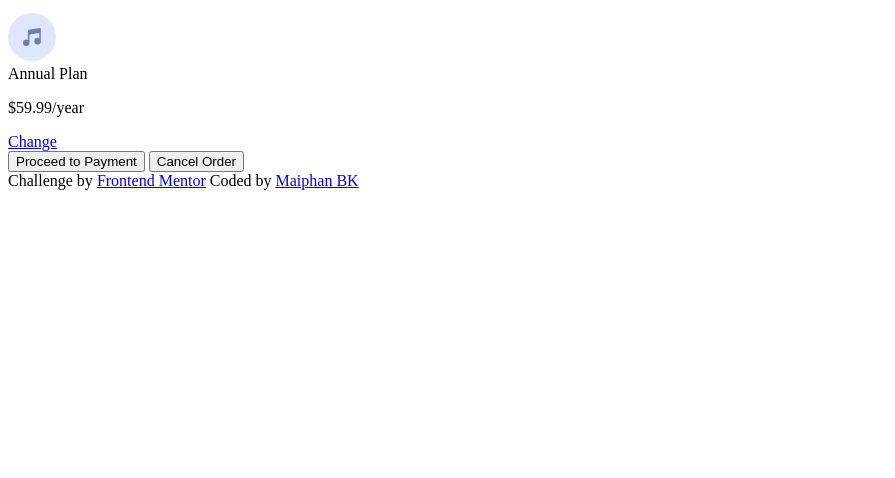
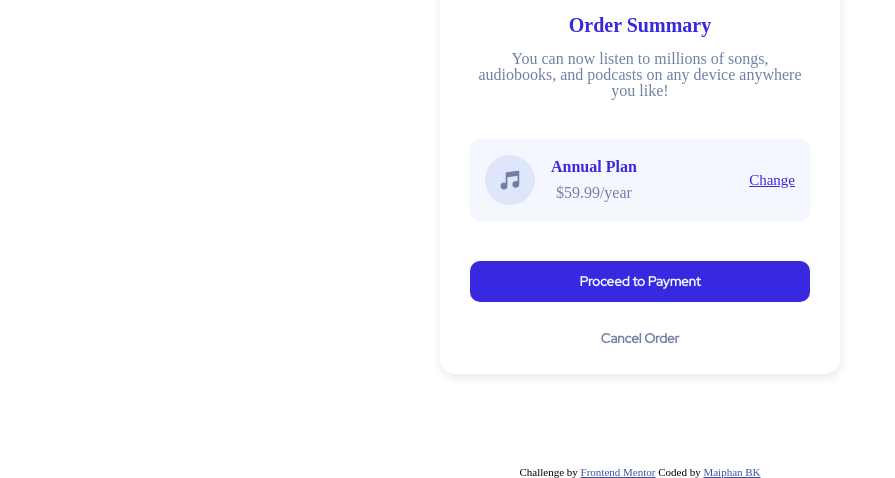
Before and after one commit to MasterPM/Order-summary-card-main, a plain HTML site: page index.html in a window 1280 px wide. Shown: the part 333-811 px from the top of the page, without its empty margins (0-895 px from the left). Drawn offline with Linux system fonts and the light colour scheme; the site is published under a folder, as on GitHub Pages, so addresses that start at the root find nothing.

Commit message:
update file in slash import

```diff
--- a/index.html
+++ b/index.html
@@ -2,14 +2,14 @@
 <html lang="en">
   <head>
     <meta charset="UTF-8">
-    <link rel="icon" href="/src/assets//images/favicon-32x32.png">
+    <link rel="icon" href="assets/images/favicon-32x32.png">
     <meta name="viewport" content="width=device-width, initial-scale=1.0">
     <title>Frontend Mentor | Order summary card</title>
     <link rel="preconnect" href="https://fonts.googleapis.com">
     <link rel="preconnect" href="https://fonts.gstatic.com" crossorigin>
     <link href="https://fonts.googleapis.com/css2?family=Red+Hat+Display&display=swap" rel="stylesheet">
 
-    <link rel="stylesheet" href="/assets/main.css">
+    <link rel="stylesheet" href="assets/main.css">
   </head>
   <body>
     <main class="body">
```
